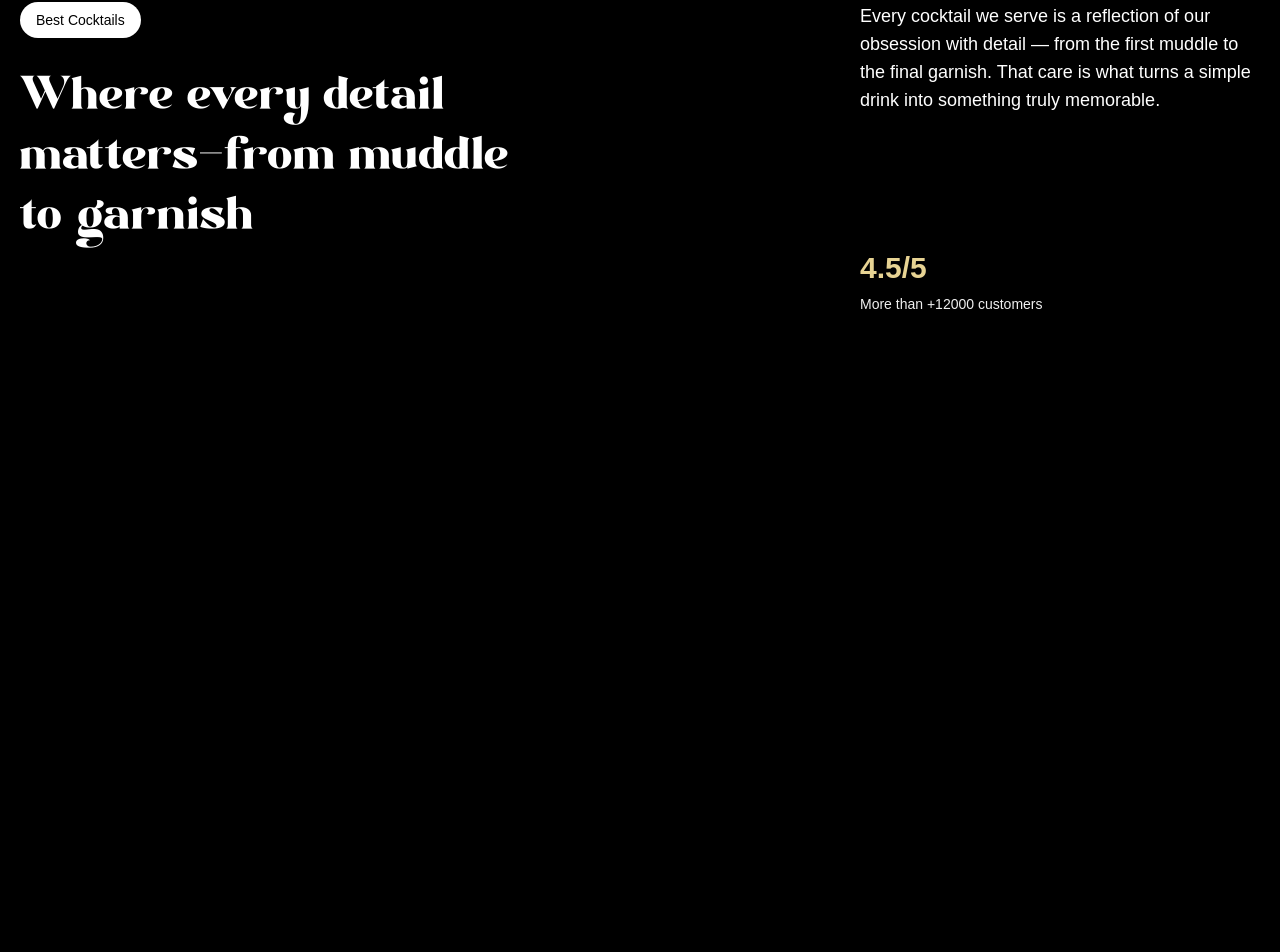
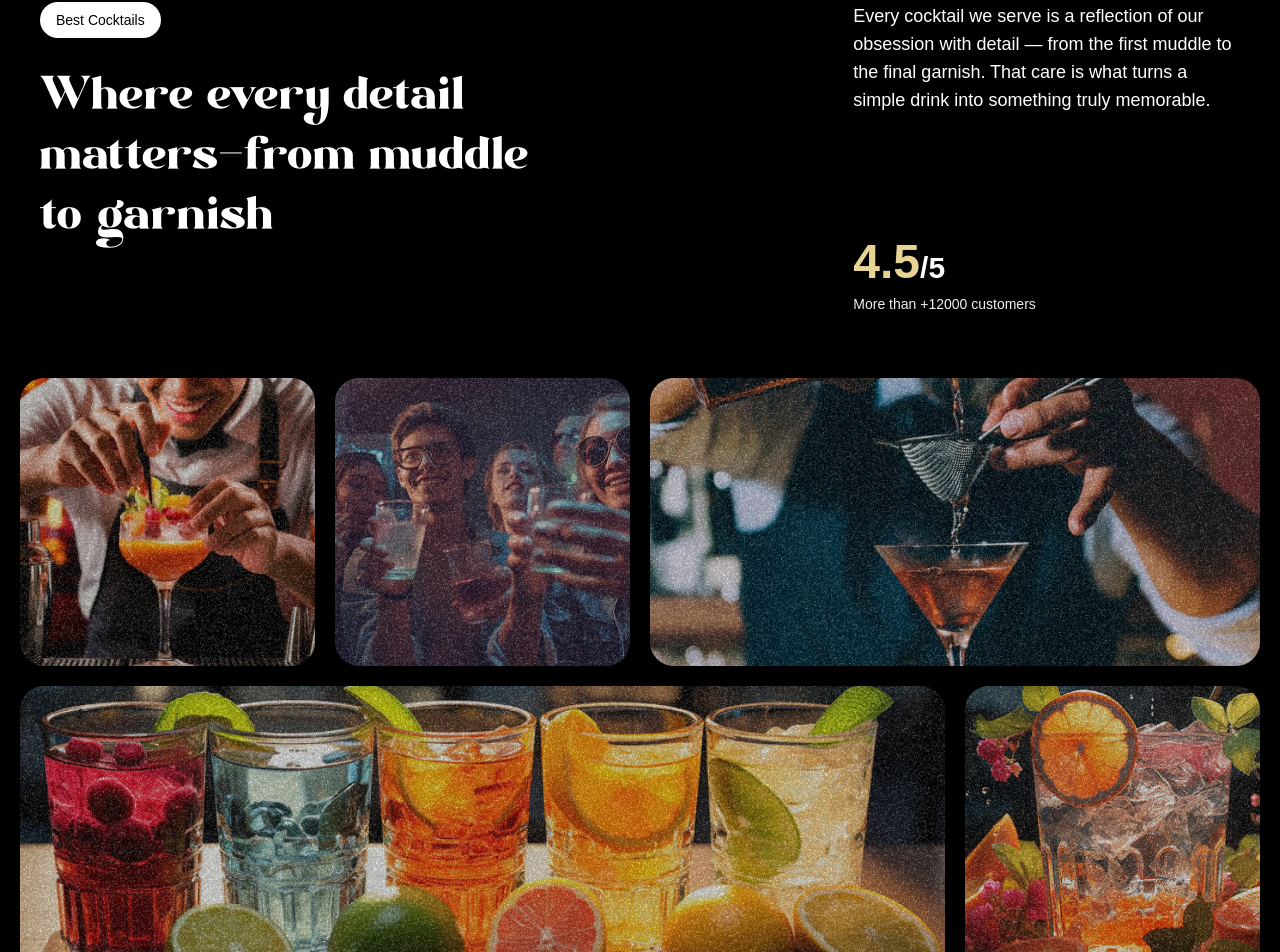
Before and after one commit to esraahisham753/mojito-coktail-React-GSAP, a React (Vite) app: page / in a window 1280 px wide. Shown: the part 1710-2662 px from the top of the page. Before the commit the page ends 2400 px from the top, so only its background shows below. Built offline with nearby package versions, Linux system fonts and the light colour scheme; a web font is replaced by a local one.

Commit message:
Add Art component to App layout; implement GSAP animations in About component for enhanced visual effects

```diff
--- a/src/App.jsx
+++ b/src/App.jsx
@@ -5,6 +5,7 @@ import Navbar from './components/Navbar';
 import Hero from './components/Hero';
 import Cocktails from './components/Cocktails';
 import About from './components/About';
+import Art from './components/Art';
 
 gsap.registerPlugin(ScrollTrigger, SplitText);
 
@@ -15,6 +16,7 @@ const App = () => {
       <Hero />
       <Cocktails />
       <About />
+      <Art />
     </main>
   )
 }
--- a/src/components/About.jsx
+++ b/src/components/About.jsx
@@ -1,23 +1,81 @@
 import { useGSAP } from "@gsap/react"
 import gsap from "gsap"
+import { SplitText } from "gsap/all"
 
 const About = () => {
+  useGSAP(() => {
+    const titleWords = new SplitText('#about h2', {
+        type: 'words'
+    });
+
+    const tl = gsap.timeline({
+        scrollTrigger: {
+            trigger: '#about',
+            start: 'top center'
+        }
+    });
+
+   tl.from(titleWords.words, {
+    opacity: 0,
+    duration: 1,
+    ease: 'expo.inOut',
+    stagger: 0.02,
+    yPercent: 100
+   });
+
+   tl.from('.top-grid div, .bottom-grid div', {
+    opacity: 0,
+    duration: 1,
+    ease: 'power1.inOut',
+    stagger: 0.04
+   }, '-=0.5')
+
+  })
 
   return (
     <section id="about">
+        <div className="mb-16 md:px-5 px-0">
             <div className="content">
                 <div className="md:col-span-8">
                     <div className="mb-16 md:px-0 px-2">
                         <p className="badge">Best Cocktails</p>
-                    <h2>Where every detail matters<span className="text-white-100">-</span>from muddle to garnish</h2>
+                        <h2>Where every detail matters<span className="text-white">-</span>from muddle to garnish</h2>
                     </div>
                 </div>
                 <div className="sub-content">
                     <p>Every cocktail we serve is a reflection of our obsession with detail — from the first muddle to the final garnish. That care is what turns a simple drink into something truly memorable. </p>
                     <div>
-                    <span className="md:text-3xl text-xl">4.5/5</span>
+                        <p className="md:text-3xl text-xl font-bold">
+                            <span>4.5</span>/5
+                        </p>
                         <p className="text-sm text-white-100">More than +12000 customers</p>
                     </div>
+
+                </div>
+            </div>
+        </div>
+        <div className="top-grid">
+            <div className="md:col-span-3">
+                <div className="noisy"/>
+                <img src="/images/abt1.png" alt="cocktail image"/>
+            </div>
+            <div className="md:col-span-3">
+                <div className="noisy"/>
+                <img src="/images/abt2.png" alt="cocktail image"/>
+            </div>
+            <div className="md:col-span-6">
+                <div className="noisy"/>
+                <img src="/images/abt5.png" alt="cocktail image"/>
+            </div>
+        </div>
+        <div className="bottom-grid">
+            <div className="md:col-span-9">
+                <div className="noisy"/>
+                <img src="/images/abt3.png" alt="cocktail image"/>
+            </div>
+            <div className="md:col-span-3">
+                <div className="noisy"/>
+                <img src="/images/abt4.png" alt="cocktail image"/>
             </div>
         </div>
     </section>
--- /dev/null
+++ b/src/components/Art.jsx
@@ -0,0 +1,24 @@
+import { goodLists } from "../../constants"
+
+const Art = () => {
+  return (
+    <div id="art">
+        <div className="container mx-auto h-full pt-20">
+            <h2 className="will-fade">The ART</h2>
+        </div>
+        <div className="content">
+            <ul className="space-y-4 will-fade">
+                {
+                    goodLists.map((feature, index) => {
+                        <li key={index} className="flex items-center gap-2">
+                            <img />
+                        </li>
+                    })
+                }
+            </ul>
+        </div>
+    </div>
+  )
+}
+
+export default Art
```
Lines whose indentation alone changed are shown as unchanged.
